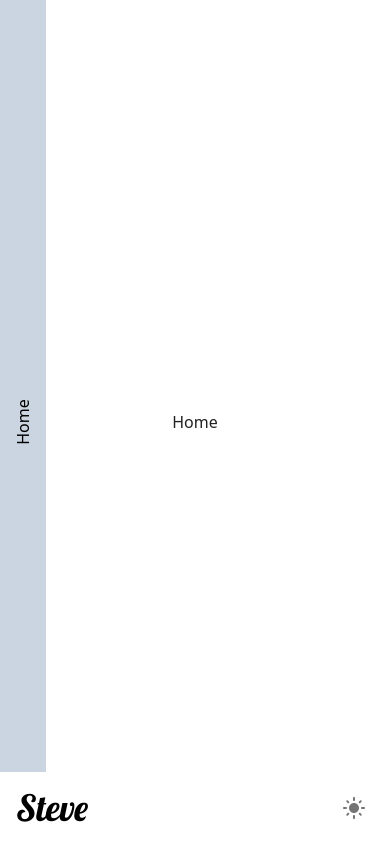
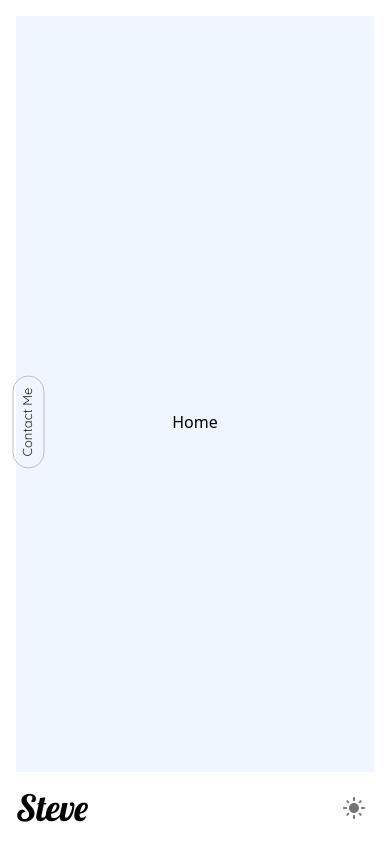
Before and after one commit to thantheinthwin/thantheinthwin.github.io, a Next.js app: page / in a window 390 px wide. Built offline with nearby package versions, Linux system fonts and the light colour scheme.

Commit message:
added sidebar location indicator functionality

```diff
--- a/package.json
+++ b/package.json
@@ -16,11 +16,13 @@
     "autoprefixer": "10.4.14",
     "eslint": "8.39.0",
     "eslint-config-next": "13.3.1",
+    "framer-motion": "^10.12.4",
     "next": "13.3.1",
     "postcss": "8.4.23",
     "react": "18.2.0",
     "react-dom": "18.2.0",
     "react-icons": "^4.8.0",
+    "react-intersection-observer": "^9.4.3",
     "react-router-dom": "^6.10.0",
     "react-router-hash-link": "^2.4.3",
     "tailwindcss": "3.3.1"
--- a/src/pages/components/About.jsx
+++ b/src/pages/components/About.jsx
@@ -1,16 +1,16 @@
-import React from 'react'
-import Box from '@mui/material/Box';
+import React, { forwardRef } from 'react'
+import { motion } from 'framer-motion';
 
-const About = () => {
+const About = forwardRef((state, ref) => {
   return (
-    <Box
-      sx={{ bgcolor: "background.default", color: "text.primary" }}
-      className="relative flex items-center justify-center w-screen h-screen snap-start"
+    <motion.section
       id="about"
+      className="relative p-4 snap-start"
     >
-      About
-    </Box>
+      <div ref={ref} className='flex items-center justify-center w-full h-full bg-blue-100'>About</div>
+      {/* {console.log("About : ", state)} */}
+    </motion.section>
   );
-}
+})
 
 export default About
--- a/src/pages/components/Contact.jsx
+++ b/src/pages/components/Contact.jsx
@@ -1,16 +1,15 @@
-import React from 'react'
-import Box from '@mui/material/Box';
+import React, { forwardRef } from 'react'
+import { motion } from 'framer-motion';
 
-const Contact = () => {
+const Contact = forwardRef((state, ref) => {
   return (
-    <Box
-      sx={{ bgcolor: "background.default", color: "text.primary" }}
-      className="relative flex items-center justify-center w-screen h-screen snap-start"
+    <motion.section
       id="contact"
+      className="relative p-4 snap-start"
     >
-      Contact
-    </Box>
+      <div ref={ref} className='flex items-center justify-center w-full h-full bg-blue-50'>Contact</div>
+    </motion.section>
   );
-}
+})
 
 export default Contact
--- a/src/pages/components/Home.jsx
+++ b/src/pages/components/Home.jsx
@@ -1,16 +1,17 @@
-import React from 'react'
-import Box from '@mui/material/Box';
+import React, { forwardRef } from 'react'
 
-const Home = () => {
+import { motion } from 'framer-motion';
+
+const Home = forwardRef((state, ref) => {
   return (
-    <Box
-      sx={{ bgcolor: "background.default", color: "text.primary" }}
-      className="relative flex items-center justify-center w-screen h-screen snap-start"
+    <motion.section
       id="home"
+      className="relative p-4 snap-start"
     >
-      Home
-    </Box>
+      <div ref={ref} className='flex items-center justify-center w-full h-full bg-blue-50'>Home</div>
+      {/* {console.log("Home : ", state)} */}
+    </motion.section>
   );
-}
+})
 
-export default Home
+export default Home;
--- a/src/pages/components/Main.jsx
+++ b/src/pages/components/Main.jsx
@@ -1,15 +1,50 @@
-import React from 'react'
+import React, { use, useEffect, useRef, useState } from 'react'
+import { useInView } from 'react-intersection-observer';
 
 import { Home, NavBar, About, Skill, Portfolio, Contact } from '.';
+import { AnimatePresence } from 'framer-motion';
 
 const Main = () => {
-  const components = [<Home/>, <About/>, <Skill/>, <Portfolio/>, <Contact/>];
+  const [locaton, setLocation] = useState(null);
 
+  const {ref: homeRef, inView: homeIsVisible} = useInView();
+  const {ref: aboutRef, inView: aboutIsVisible} = useInView();
+  const {ref: skillRef, inView: skillIsVisible} = useInView();
+  const {ref: portfolioRef, inView: portfolioIsVisible} = useInView();
+  const {ref: contactRef, inView: contactIsVisible} = useInView();
+
+  useEffect(() => {
+    if(homeIsVisible){
+      setLocation("Home");
+    }
+    if(aboutIsVisible){
+      setLocation("About");
+    }
+    if(skillIsVisible){
+      setLocation("Skill");
+    }
+    if(portfolioIsVisible){
+      setLocation("Portfolio");
+    }
+    if(contactIsVisible){
+      setLocation("Contact Me");
+    }
+  }, [homeIsVisible, aboutIsVisible, skillIsVisible, portfolioIsVisible, contactIsVisible])
+
+  const components = [
+    <Home ref={homeRef} state={homeIsVisible} />,
+    <About ref={aboutRef} state={aboutIsVisible} />,
+    <Skill ref={skillRef} state={skillIsVisible} />,
+    <Portfolio ref={portfolioRef} state={portfolioIsVisible} />,
+    <Contact ref={contactRef} state={contactIsVisible} />,
+  ];
   return (
-    <div className='relative w-screen h-screen overflow-x-hidden overflow-y-scroll scrollbar-hide snap-y snap-mandatory'>
-      <NavBar />
-      {...components}
-    </div>
+    <AnimatePresence mode='wait'>
+      <div className='relative w-screen h-screen overflow-x-hidden overflow-y-scroll scrollbar-hide snap-y snap-mandatory'>
+        <NavBar location={locaton}/>
+        {...components}
+      </div>
+    </AnimatePresence>
   )
 }
 
--- a/src/pages/components/NavBar.jsx
+++ b/src/pages/components/NavBar.jsx
@@ -3,13 +3,13 @@ import { useTheme } from '@emotion/react';
 
 import { ColorModeContext } from '..';
 
-import { Button, Grid, IconButton, Link, Typography } from '@mui/material'
+import { Button, Chip, Grid, IconButton, Link, Typography } from '@mui/material'
 import DarkModeIcon from '@mui/icons-material/DarkMode';
 import LightModeIcon from '@mui/icons-material/LightMode';
 
 import { BsSend } from 'react-icons/bs'
 
-const NavBar = () => {
+const NavBar = (location) => {
   const theme = useTheme();
   const colorMode = useContext(ColorModeContext);
 
@@ -44,15 +44,15 @@ const NavBar = () => {
             <Typography variant='Logo' className='text-4xl dark:text-white'>Steve</Typography>
           </Grid>
           <Grid item md={8} className='items-center justify-center hidden gap-8 md:flex'>
-            {links.map(link => <Link href={link.path} underline='none' className='text-black transition-all duration-200 ease-in-out dark:text-white hover:scale-110 hover:font-semibold'>{link.to}</Link>)}
+            {links.map((link, i) => <Link key={i} href={link.path} underline='none' className='text-black transition-all duration-200 ease-in-out dark:text-white hover:scale-110 hover:font-semibold'>{link.to}</Link>)}
           </Grid>
           <Grid item xs={6} md={2} className='flex justify-end'>
             <IconButton variant='text' onClick={colorMode.toggleTheme}>{theme.palette.mode === "dark" ? <DarkModeIcon/> : <LightModeIcon/>}</IconButton>
           </Grid>
         </Grid>
       </div>
-      <div className='fixed top-0 z-10 flex items-center justify-center h-screen bg-slate-300'>
-        <span className='-rotate-90'>Home</span>
+      <div className='fixed top-0 z-10 flex items-center justify-center h-screen w-14 md:hidden'>
+        <span className='-rotate-90'><Chip label={location?.location} variant='outlined'/></span>
       </div>
     </div>
   )
--- a/src/pages/components/Portfolio.jsx
+++ b/src/pages/components/Portfolio.jsx
@@ -1,16 +1,15 @@
-import React from 'react'
-import Box from '@mui/material/Box';
+import React, { forwardRef } from 'react'
+import { motion } from 'framer-motion';
 
-const Portfolio = () => {
+const Portfolio = forwardRef((state, ref) => {
   return (
-    <Box
-      sx={{ bgcolor: "background.default", color: "text.primary" }}
-      className="relative flex items-center justify-center w-screen h-screen snap-start"
+    <motion.section
       id="portfolio"
+      className="relative p-4 snap-start"
     >
-      Portfolio
-    </Box>
+      <div ref={ref} className='flex items-center justify-center w-full h-full bg-blue-50'>Portfolio</div>
+    </motion.section>
   );
-}
+})
 
 export default Portfolio
--- a/src/pages/components/Skill.jsx
+++ b/src/pages/components/Skill.jsx
@@ -1,16 +1,15 @@
-import React from 'react'
-import Box from '@mui/material/Box';
+import React, { forwardRef } from 'react'
+import { motion } from 'framer-motion';
 
-const Skill = () => {
+const Skill = forwardRef((state, ref) => {
   return (
-    <Box
-      sx={{ bgcolor: "background.default", color: "text.primary" }}
-      className="relative flex items-center justify-center w-screen h-screen snap-start"
+    <motion.section
       id="skill"
+      className="relative p-4 snap-start"
     >
-      Skill
-    </Box>
+      <div ref={ref} className='flex items-center justify-center w-full h-full bg-blue-50'>Skill</div>
+    </motion.section>
   );
-}
+})
 
-export default Skill
+export default Skill;
--- a/src/styles/globals.css
+++ b/src/styles/globals.css
@@ -18,3 +18,8 @@
     -ms-overflow-style: none;  /* IE and Edge */
     scrollbar-width: none;  /* Firefox */
 }
+
+section{
+    width: 100vw;
+    height: 100vh;
+}
```
Also changed, not shown: 1 other file (tests, documents, lock files or other folders).
